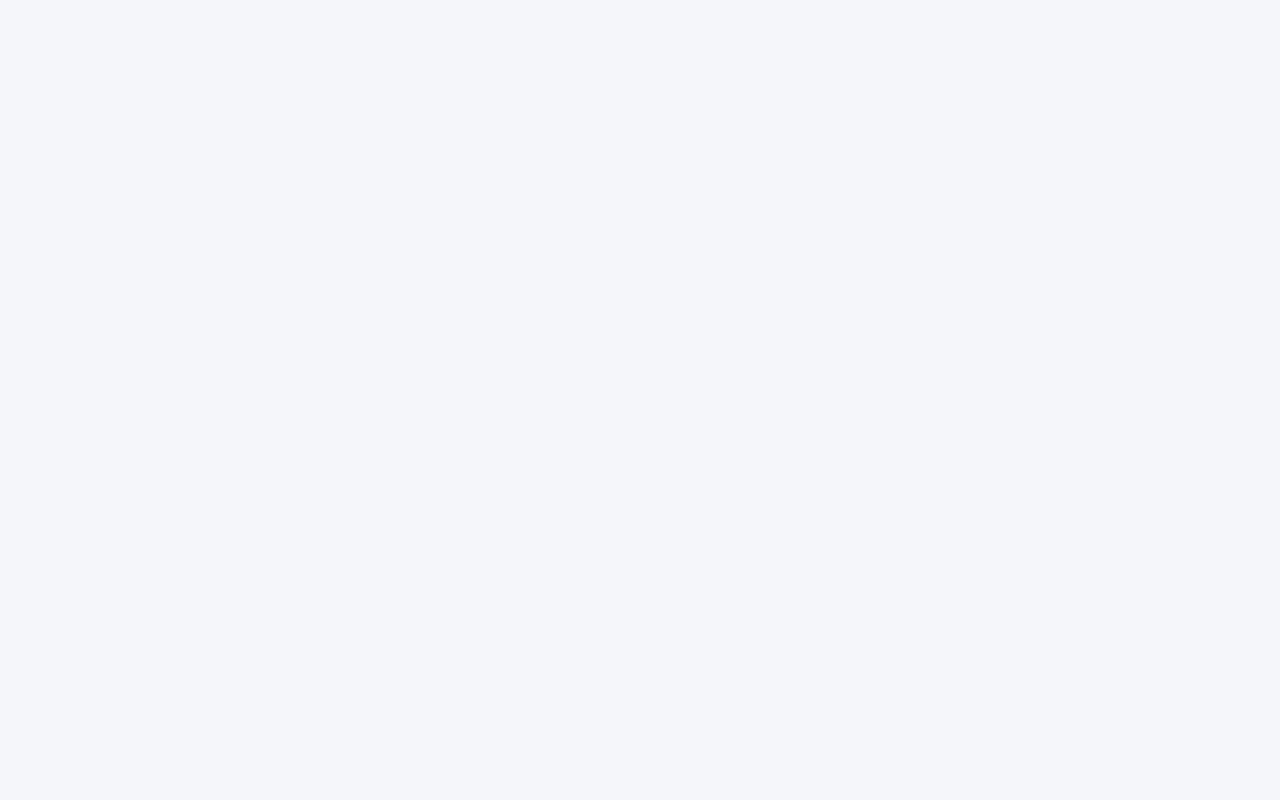
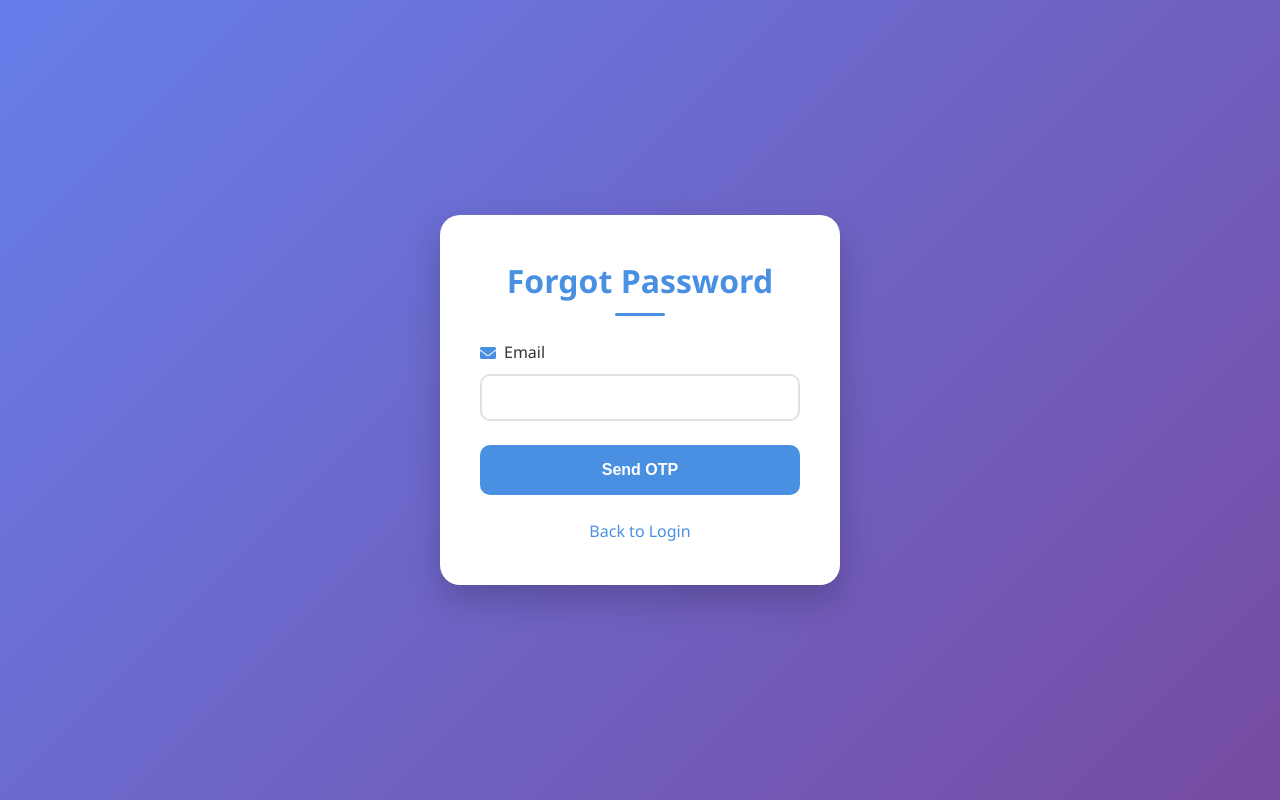
Before and after one commit to VuyyuruSrujan/TodoList, a React (Vite) app in the folder frontend/: page /forgot in a window 1280 px wide. Before the commit this address had no page. Built offline with nearby package versions, Linux system fonts and the light colour scheme.

Commit message:
added forgot page

```diff
--- a/frontend/src/App.jsx
+++ b/frontend/src/App.jsx
@@ -1,9 +1,9 @@
-import { useState } from 'react'
 import Register from './Register/Register'
 import { BrowserRouter as Router, Route, Routes } from 'react-router-dom'
 import { ToastContainer } from 'react-toastify';
 import 'react-toastify/dist/ReactToastify.css';
 import Login from './Login/Login';
+import ForgotPassword from './ForgotPassword/ForgotPassword';
 
 
 function App() {
@@ -15,6 +15,7 @@ function App() {
         <Routes>
           <Route path="/" element={<Register />} />
           <Route path='/login' element={<Login />} />
+          <Route path='/forgot' element={<ForgotPassword />} />
         </Routes>
       </Router>
     </>
--- /dev/null
+++ b/frontend/src/ForgotPassword/ForgotPassword.jsx
@@ -0,0 +1,59 @@
+import { useState } from 'react';
+import { Link } from 'react-router-dom';
+import { toast } from 'react-toastify';
+import { FaEnvelope, FaKey } from 'react-icons/fa';
+
+function ForgotPassword() {
+  const [email, setEmail] = useState('');
+  const [showOTP, setShowOTP] = useState(false);
+  const [otp, setOTP] = useState('');
+
+  const handleSendOTP = (e) => {
+    e.preventDefault();
+    toast.success('OTP sent to your email!');
+    setShowOTP(true);
+  };
+
+  const handleVerifyOTP = (e) => {
+    e.preventDefault();
+    toast.success('Password reset successful!');
+  };
+
+  return (
+    <div className="auth-container">
+      <form className="auth-form" onSubmit={showOTP ? handleVerifyOTP : handleSendOTP}>
+        <h2>Forgot Password</h2>
+        <div className="form-group">
+          <label><FaEnvelope /> Email</label>
+          <input
+            type="email"
+            value={email}
+            onChange={(e) => setEmail(e.target.value)}
+            required
+          />
+        </div>
+        {!showOTP ? (
+          <button type="submit" className="btn">Send OTP</button>
+        ) : (
+          <>
+            <div className="form-group">
+              <label><FaKey /> Enter OTP</label>
+              <input
+                type="text"
+                value={otp}
+                onChange={(e) => setOTP(e.target.value)}
+                required
+              />
+            </div>
+            <button type="submit" className="btn">Verify OTP</button>
+          </>
+        )}
+        <div className="auth-links">
+          <Link to="/">Back to Login</Link>
+        </div>
+      </form>
+    </div>
+  );
+}
+
+export default ForgotPassword;
--- a/frontend/src/Login/Login.jsx
+++ b/frontend/src/Login/Login.jsx
@@ -52,7 +52,7 @@ export default function Login() {
         </div>
         <button type="submit" className="btn">Login</button>
         <div className="auth-links">
-          <Link to="/forgot-password">Forgot Password?</Link><br /><br />
+          <Link to="/forgot">Forgot Password?</Link><br /><br />
           <Link to="/">Don't have account ? Register</Link>
         </div>
       </form>
```
